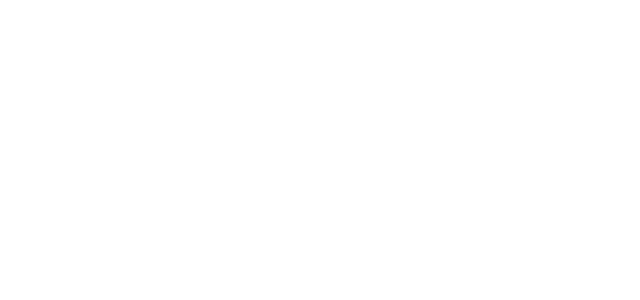
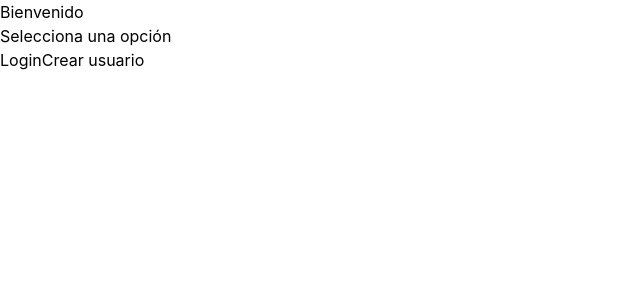
Before and after one commit to CristianAltamar/frontend-cul-2026-1, a React (Vite) app: page / in a window 1280 px wide. Before the commit this address had no page. Shown: the top 300 px of the page, without its empty margins (0-640 px from the left). Built offline with nearby package versions, Linux system fonts and the light colour scheme.

Commit message:
Add Home and Horario pages with routing; update Login navigation

```diff
--- /dev/null
+++ b/src/pages/Home.jsx
@@ -0,0 +1,19 @@
+import { Link } from "react-router-dom";
+
+export function Home(){
+    return(
+        <div>
+            <h1>Bienvenido</h1>
+            <p>Selecciona una opción</p>
+            <div>
+                <Link to="/login">
+                <button>Login</button>
+                </Link>
+
+                <Link to="/register">
+                <button>Crear usuario</button>
+                </Link>
+            </div>
+        </div>
+    )
+}
--- /dev/null
+++ b/src/pages/Horario.jsx
@@ -0,0 +1,38 @@
+import { useEffect, useState } from "react";
+import { getHorarioDocente } from "../services/horarioService.js";
+
+export function Horario(){
+    const [horario,setHorario] = useState([]);
+
+    useEffect(()=>{
+        const cargarHorario = async ()=>{
+            const data = await getHorarioDocente(1);
+            setHorario(data);
+        }
+        cargarHorario();
+    },[])
+
+    return(
+        <div>
+            <h2>Horario del profesor</h2>
+            <table>
+                <thead>
+                <tr>
+                    <th>Día</th>
+                    <th>Hora inicio</th>
+                    <th>Hora fin</th>
+                </tr>
+                </thead>
+                <tbody>
+                {horario.map(h => (
+                    <tr key={h.id_horario}>
+                        <td>{h.dia}</td>
+                        <td>{h.hora_inicio}</td>
+                        <td>{h.hora_fin}</td>
+                    </tr>
+                ))}
+                </tbody>
+            </table>
+        </div>
+    )
+}
--- a/src/pages/Login.jsx
+++ b/src/pages/Login.jsx
@@ -13,7 +13,7 @@
         try{
             const data = await login(email,password);
             localStorage.setItem("token",data.access_token);
-            navigate("/dashboard");
+            navigate("/horario");
         }catch(err){
             alert("Credenciales incorrectas");
         }
--- a/src/routes/Routes.jsx
+++ b/src/routes/Routes.jsx
@@ -1,13 +1,17 @@
 import { BrowserRouter,Routes,Route } from "react-router-dom";
 import { Login } from "../pages/login.jsx";
-import { Register } from "../pages/Register.jsx"
+import { Register } from "../pages/Register.jsx";
+import { Home } from "../pages/home.jsx";
+import { Horario } from "../pages/Horario.jsx";
 
 export function AppRoutes(){
     return(
         <BrowserRouter>
             <Routes>
+                <Route path="/" element={<Home/>} />
                 <Route path="/login" element={<Login/>} />
                 <Route path="/register" element={<Register/>} />
+                <Route path="/horario" element={<Horario/>} />
             </Routes>
         </BrowserRouter>
     );
--- /dev/null
+++ b/src/services/horarioService.js
@@ -0,0 +1,6 @@
+import api from "../api/axios";
+
+export const getHorarioDocente = async (id) => {
+    const response = await api.get(`/get_horario_docente/${id}`);
+    return response.data;
+};
```
